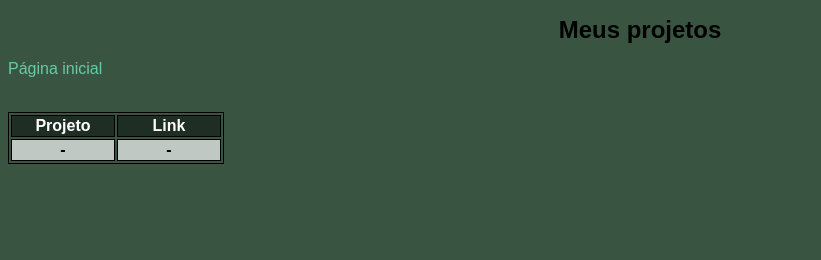
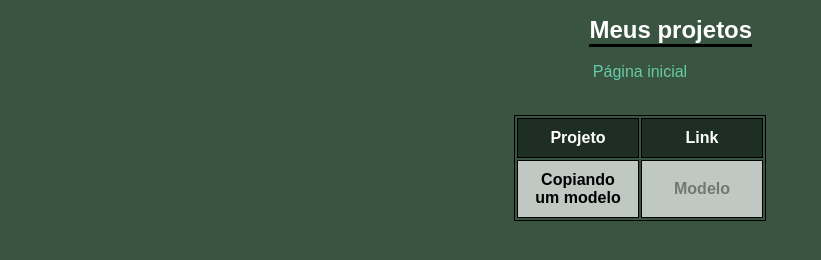
Before and after one commit to JoaoCarvalho1912/PFS, a plain HTML site: page site_proj/project.html in a window 1280 px wide. Shown: the whole page, without its empty margins (0-821 px from the left). Drawn offline with Linux system fonts and the light colour scheme.

Commit message:
updating commit
updating site_proj

```diff
--- a/site_proj/project.html
+++ b/site_proj/project.html
@@ -19,8 +19,8 @@
             <th class="col"> Link </th>
         </tr>
         <tr> <!-- Linhas -->
-            <th> - </th>
-            <th> - </th>
+            <th> Copiando um modelo </th>
+            <th class="link"> <a href="https://github.com/JoaoCarvalho1912/PFS/tree/ca3c97529bfd5e865b7eae7e312b9d0e01eead37/modelo_site_1">Modelo </th>
         </tr>
     </table>
 </body>
--- a/site_proj/style.css
+++ b/site_proj/style.css
@@ -1,18 +1,30 @@
 body,html{
     background-color: rgb(57, 85, 66);
     font-family: Arial, Helvetica, sans-serif;
+    text-align: center;
 }
 h1{
     font-weight: 700;
+    border-bottom: 3px solid black;
+    width: max-content;
     font-size: 24px;
+    color: white;
+    margin-left: 46%;
     text-align: center;
 }
 th,table{
     border: 1px solid black;
+    justify-self: center;
 }
 th{
     width: 100px;
     background-color: rgba(255, 255, 255, 0.68);
+}
+.link a {
+    color: rgba(0, 0, 0, 0.401);
+}
+th{
+    padding: 10px;
 }
 .col{
     color: white;
```
